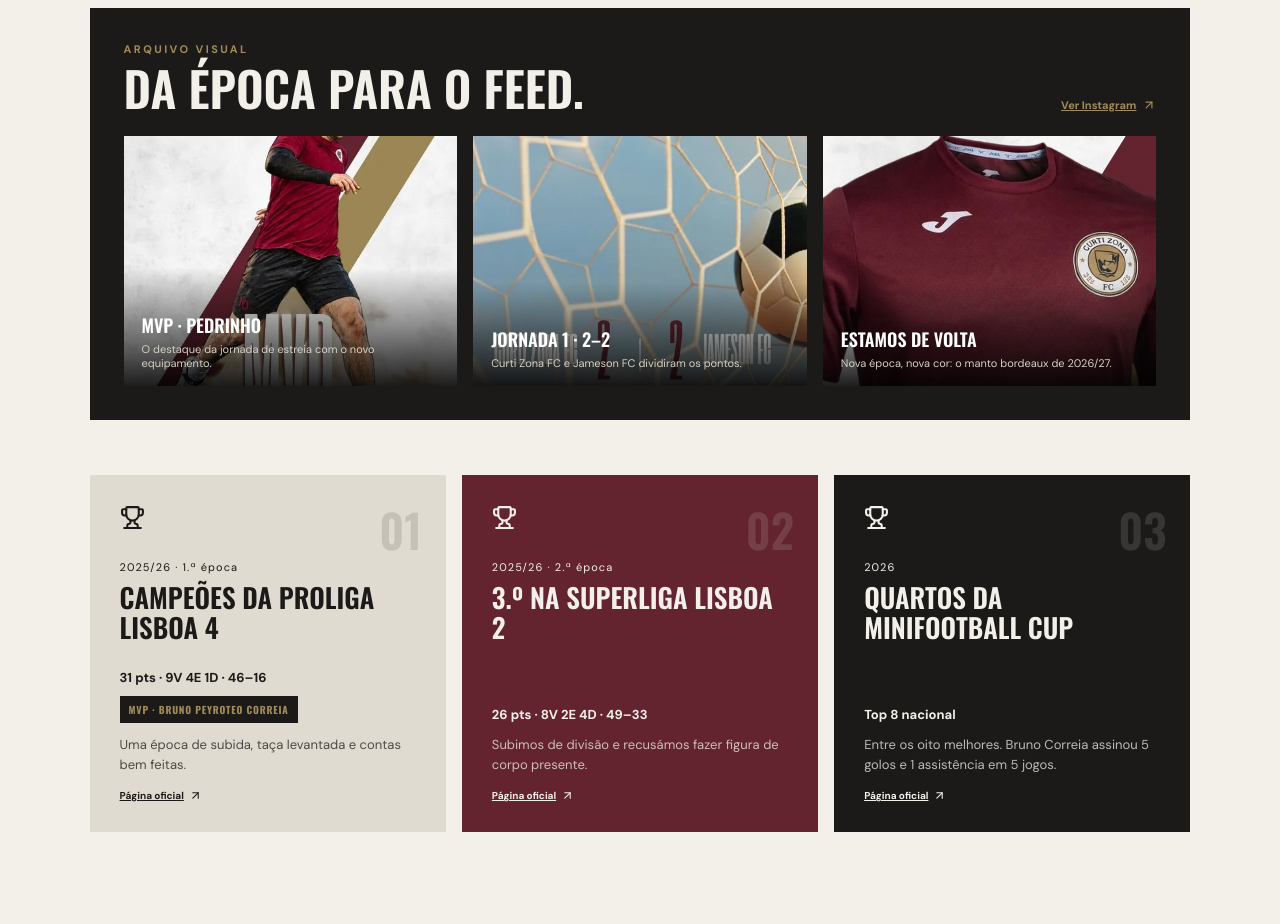
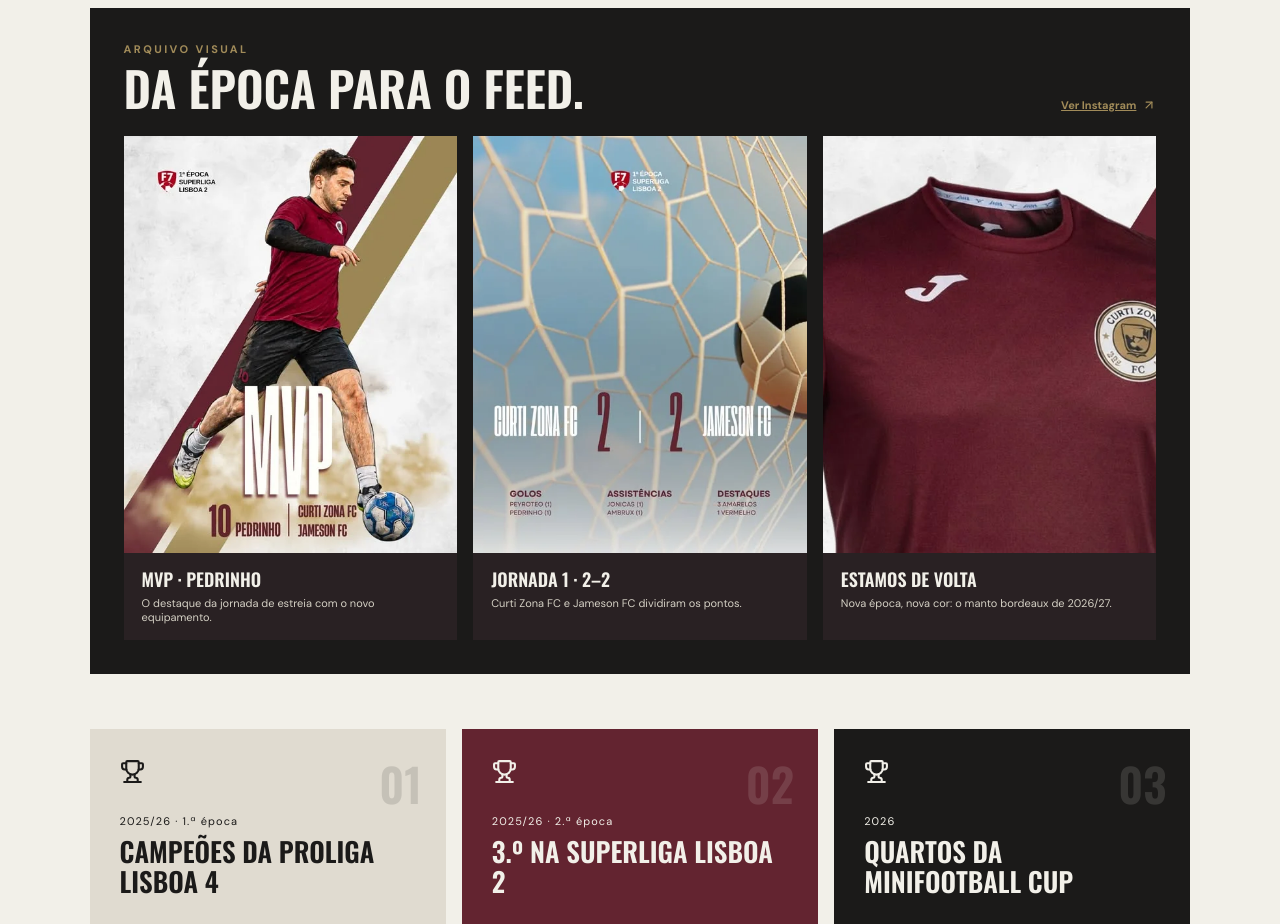
Before and after one commit to diogocarvalho88/curti-zona-fc, a React (Vite) app: page / in a window 1280 px wide. Shown: the part 2080-3004 px from the top of the page. Built offline with nearby package versions, Linux system fonts and the light colour scheme.

Commit message:
fix: mostrar artes do Instagram sem corte

```diff
--- a/src/styles.css
+++ b/src/styles.css
@@ -24,10 +24,10 @@
 .archive-heading h3{margin:0;font:600 clamp(30px,4vw,48px)/1 Oswald;text-transform:uppercase}
 .archive-heading>a{display:flex;align-items:center;gap:6px;color:var(--gold);font-size:11px;font-weight:700}
 .instagram-grid{display:grid;grid-template-columns:repeat(3,1fr);gap:16px}
-.instagram-grid>a{position:relative;display:block;overflow:hidden;background:#292821;aspect-ratio:4/3}
-.instagram-grid img{display:block;width:100%;height:100%;object-fit:cover;object-position:center 43%;transition:transform .35s ease}
+.instagram-grid>a{display:flex;flex-direction:column;overflow:hidden;background:#292123;text-decoration:none}
+.instagram-grid img{display:block;width:100%;height:auto;aspect-ratio:4/5;object-fit:cover;transition:transform .35s ease}
 .instagram-grid>a:hover img{transform:scale(1.02)}
-.instagram-grid>a>span{position:absolute;left:0;right:0;bottom:0;display:flex;flex-direction:column;gap:4px;padding:44px 18px 16px;background:linear-gradient(transparent,rgba(0,0,0,.88));color:#fff}
+.instagram-grid>a>span{display:flex;flex:1;flex-direction:column;gap:4px;padding:13px 18px 16px;background:#292123;color:var(--paper)}
 .instagram-grid b{font:600 18px Oswald;text-transform:uppercase}
 .instagram-grid small{font-size:11px;color:#d4d0c4}
 .season-mvp{display:inline-block;margin-top:10px;padding:6px 9px;background:var(--ink);color:var(--gold);font:700 10px Oswald;text-transform:uppercase;letter-spacing:.08em}
@@ -48,7 +48,7 @@
 .news-card.rejected-logo .news-image img{object-fit:contain;background:#f2f2f2}
 .news-image>span{position:absolute;left:14px;bottom:14px;background:var(--burgundy);color:white;padding:7px 10px;font:700 9px Oswald;letter-spacing:.12em;transform:rotate(-2deg)}
 @media(max-width:900px){.instagram-grid{grid-template-columns:repeat(2,1fr)}}
-@media(max-width:600px){.team-photos{grid-template-columns:1fr}.team-photos img{height:240px}.team-photos figure:nth-child(2){display:none}.instagram-archive{padding:22px}.archive-heading{align-items:flex-start;flex-direction:column}.instagram-grid,.media-grid{grid-template-columns:1fr}.instagram-grid>a{aspect-ratio:4/3}.media-card video,.media-link{height:230px}.match-media .subsection-title{align-items:start;flex-direction:column;gap:14px}}
+@media(max-width:600px){.team-photos{grid-template-columns:1fr}.team-photos img{height:240px}.team-photos figure:nth-child(2){display:none}.instagram-archive{padding:22px}.archive-heading{align-items:flex-start;flex-direction:column}.instagram-grid,.media-grid{grid-template-columns:1fr}.media-card video,.media-link{height:230px}.match-media .subsection-title{align-items:start;flex-direction:column;gap:14px}}
 
 /* Matchday call-up */
 .callup-news{display:grid;grid-template-columns:180px 1fr;background:var(--ink);color:var(--paper);border-color:var(--ink)}
```
